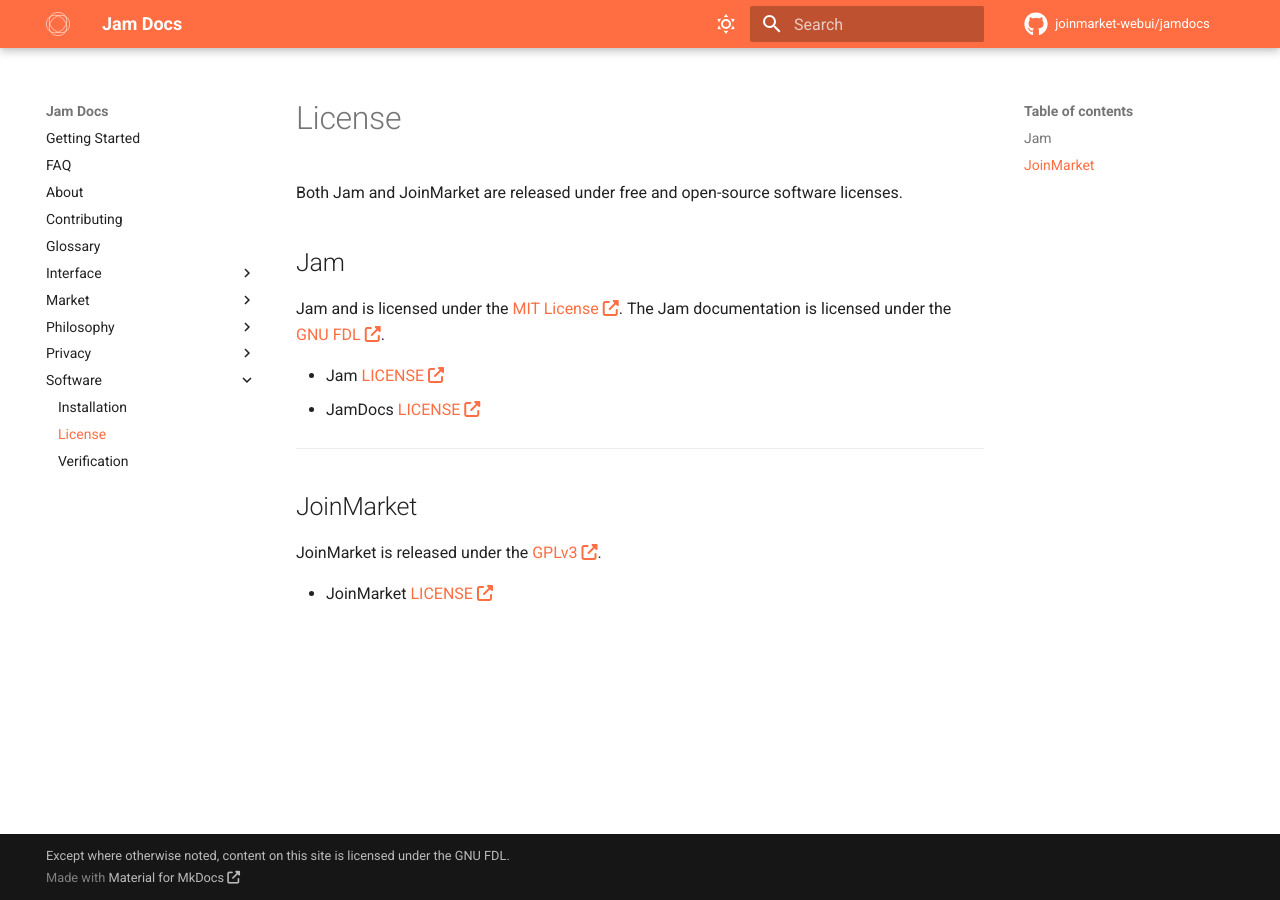
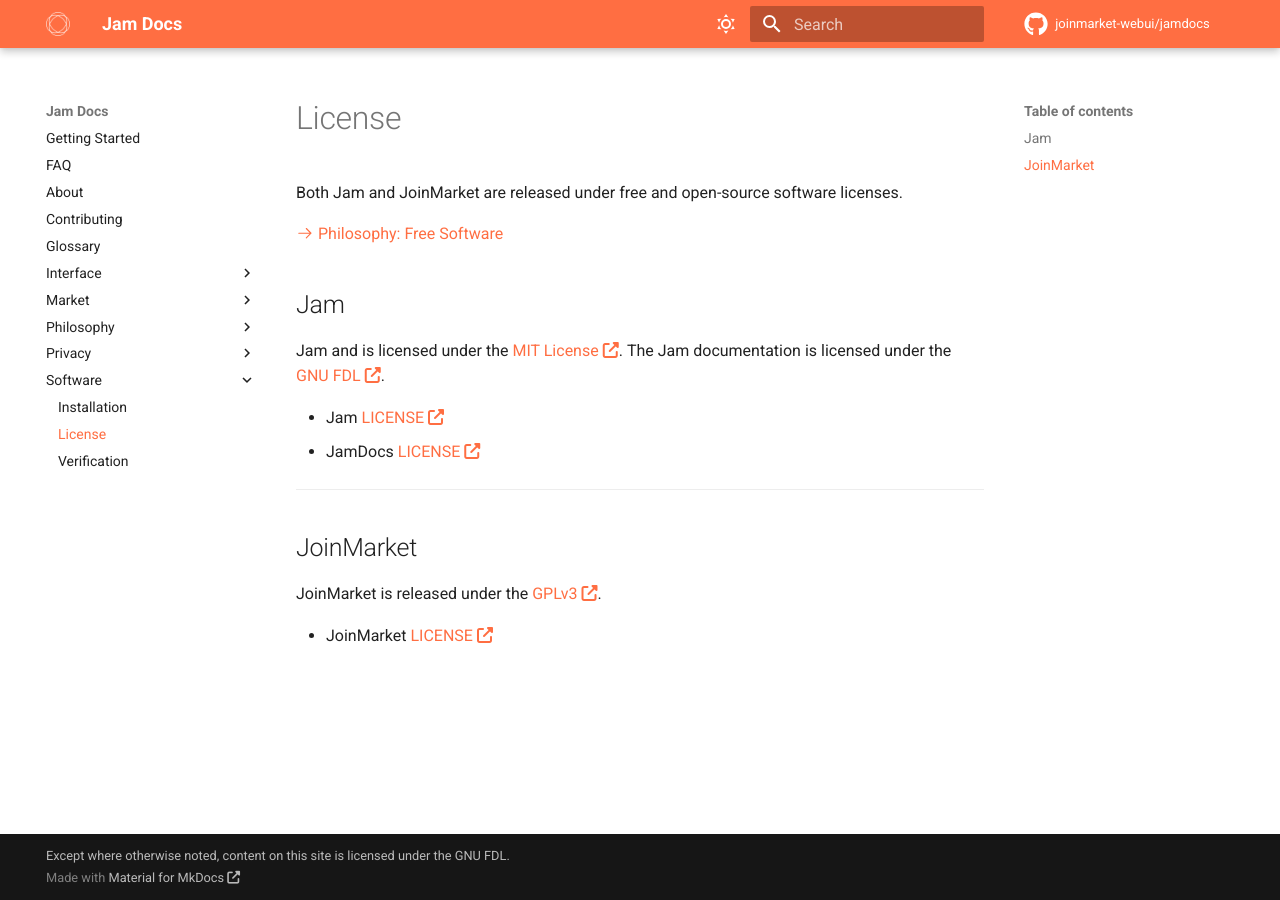
Before and after one commit to joinmarket-webui/jamdocs, an MkDocs documentation site: the page built from docs/software/license.md, in a window 1280 px wide. Built offline with MkDocs 1.6.1 and Material for MkDocs 9.7.7, drawn with Linux system fonts in a browser that asks for light colours; nearby versions of some CDN libraries; comment, search, counter and statistics services are not loaded.

Commit message:
feat(license): link to free software philosophy

```diff
--- a/docs/software/license.md
+++ b/docs/software/license.md
@@ -1,6 +1,10 @@
 # License
 
 Both Jam and JoinMarket are released under free and open-source software licenses.
+
+[:octicons-arrow-right-24: Philosophy: Free Software][free-software]
+
+[free-software]: /philosophy/01-free-software
 
 ## Jam
 
```
